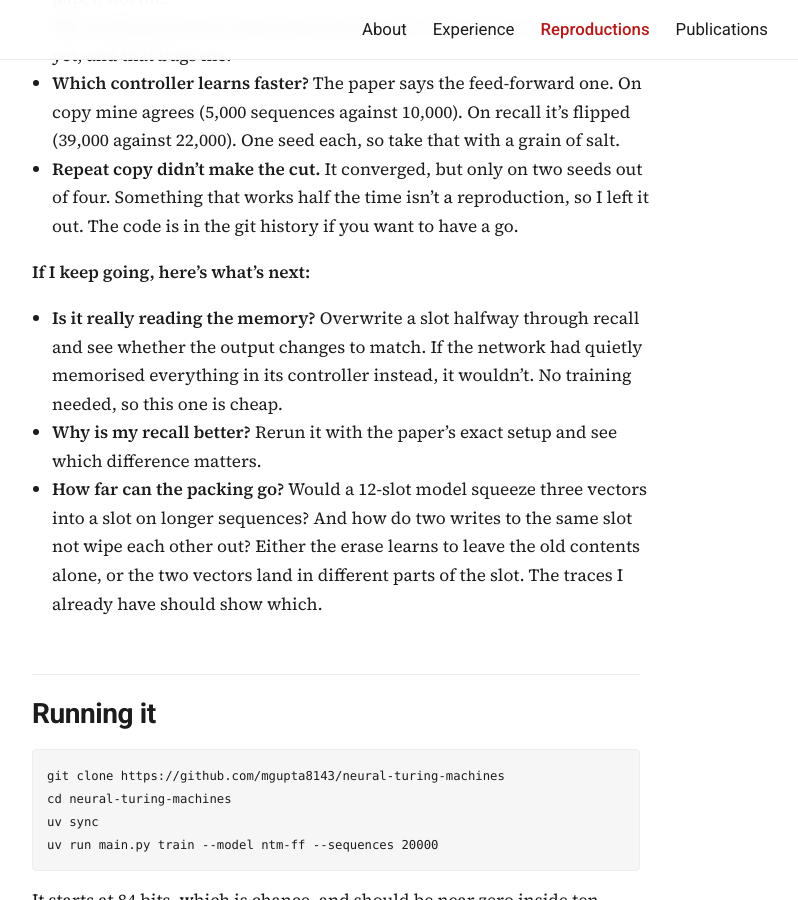
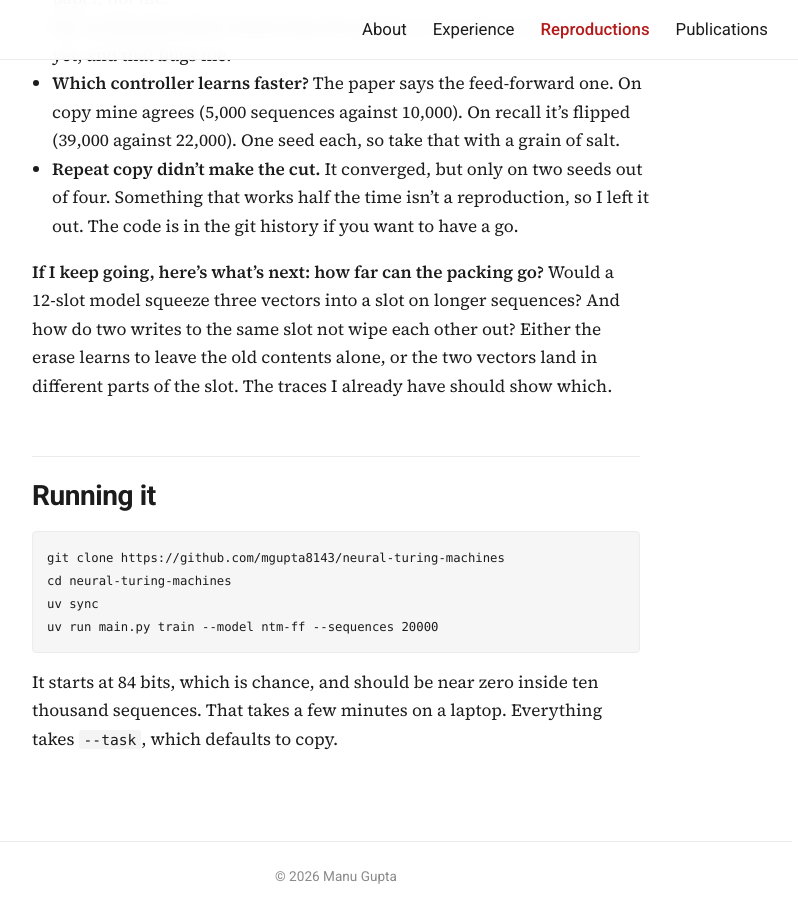
Before and after one commit to mgupta8143/mgupta8143.github.io, a Jekyll site: the page built from _reproductions/neural-turing-machines.md, in a window 1280 px wide and 900 px high, scrolled down 17279 px. Shown: the whole window, without its empty margins (304-1102 px from the left). Built offline with Jekyll 4.4.1, drawn with Linux system fonts in a browser that asks for light colours.

Commit message:
Keep only the packing question in what's next
Co-Authored-By: Claude Opus 5.5 <noreply@anthropic.com>

```diff
--- a/_reproductions/neural-turing-machines.md
+++ b/_reproductions/neural-turing-machines.md
@@ -417,17 +417,10 @@ about when the paper says it should.
   that works half the time isn't a reproduction, so I left it out. The code is in the git history
   if you want to have a go.
 
-**If I keep going, here's what's next:**
-
-- **Is it really reading the memory?** Overwrite a slot halfway through recall and see whether
-  the output changes to match. If the network had quietly memorised everything in its controller
-  instead, it wouldn't. No training needed, so this one is cheap.
-- **Why is my recall better?** Rerun it with the paper's exact setup and see which difference
-  matters.
-- **How far can the packing go?** Would a 12-slot model squeeze three vectors into a slot on
-  longer sequences? And how do two writes to the same slot not wipe each other out? Either the
-  erase learns to leave the old contents alone, or the two vectors land in different parts of
-  the slot. The traces I already have should show which.
+**If I keep going, here's what's next: how far can the packing go?** Would a 12-slot model
+squeeze three vectors into a slot on longer sequences? And how do two writes to the same slot not
+wipe each other out? Either the erase learns to leave the old contents alone, or the two vectors
+land in different parts of the slot. The traces I already have should show which.
 
 ## Running it
 
```
